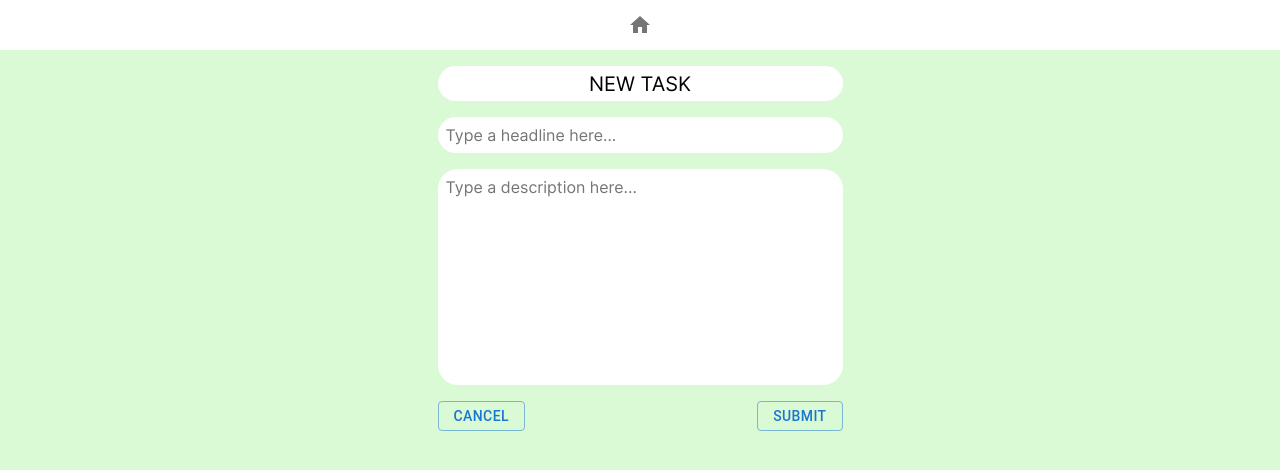
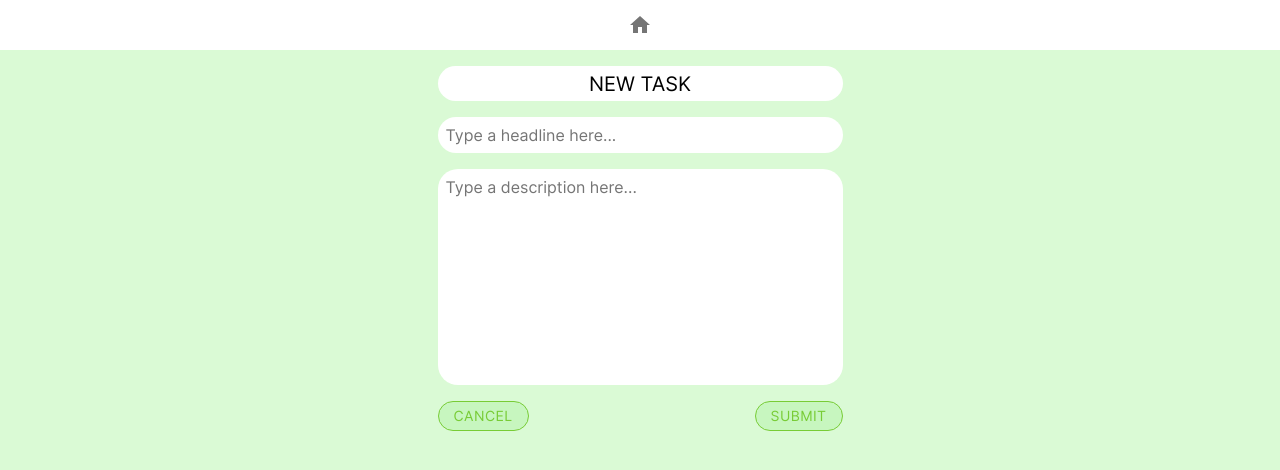
Before and after one commit to Sigma-UP/Totalizator, a React (Create React App) app: page / in a window 1280 px wide. Shown: the top 470 px of the page. Built offline with nearby package versions, Linux system fonts and the light colour scheme.

Commit message:
fix button style. ButtonCustom`s .css is temporary out of use

```diff
--- a/src/components/NewTask/ButtonCustom/index.jsx
+++ b/src/components/NewTask/ButtonCustom/index.jsx
@@ -1,9 +1,24 @@
-import { Button} from '@mui/material';
-import classes from './style.module.css';
+import { Button, styled} from '@mui/material';
 
-const ButtonCustom = (props) => {
+
+const BCustom = styled(Button)`
+    height: 30px;
+    border-radius: 20px;
+    color: rgba(120, 204, 54, 1);
+    border-color: rgba(120, 204, 54, 1);
+    background-color: rgba(199, 246, 191, 1);
+    font-family: Inter;
+
+    :hover{
+        background-color: white;
+        border-color: rgba(128, 217, 58, 1);
+        color: rgba(128, 217, 58, 1);
+    }
+`
+
+
+export default function ButtonCustom(props){
     return(
-        <Button variant="outlined" className={classes.customButton}>{props.text}</Button>
+        <BCustom variant='outlined'>{props.text}</BCustom>
     )
 }
-export default ButtonCustom;
--- a/src/components/NewTask/ButtonCustom/style.module.css
+++ b/src/components/NewTask/ButtonCustom/style.module.css
@@ -1,12 +1,13 @@
-.customButton{
+.classicButton{
     height: 30px;
-    border-radius: 50px;
+    border-radius: 20px;
     color: rgba(120, 204, 54, 1);
-    border-color: rgba(120, 204, 54 1);
+    border-color: rgba(120, 204, 54, 1);
     background-color: rgba(199, 246, 191, 1);
     font-family: Inter;
 }
-.customButton:hover{
+
+.classicButton:hover{
     background-color: white;
     border-color: rgba(128, 217, 58, 1);
     color: rgba(128, 217, 58, 1);
```
